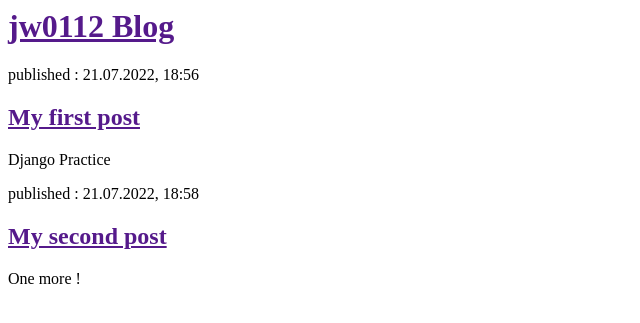
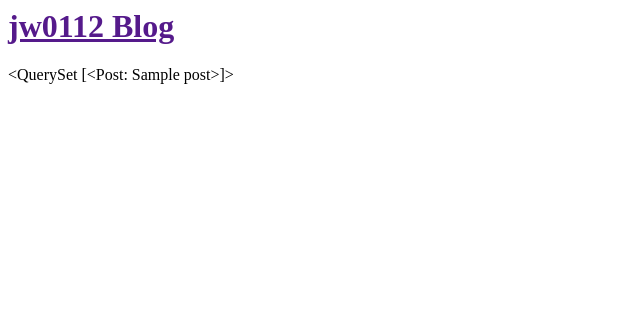
Before and after one commit to jw0112/my-first-blog, a Django app: page / in a window 1280 px wide. Shown: the top 323 px of the page, without its empty margins (0-640 px from the left). Run offline with Django 4.2, Linux system fonts and the light colour scheme; tables that the repository leaves empty hold one stand-in row (values such as "Sample post").

Commit message:
Modified templates to display posts from database.

```diff
--- a/FirstProject/firstproject/blog/templates/blog/post_list.html
+++ b/FirstProject/firstproject/blog/templates/blog/post_list.html
@@ -1,22 +1,13 @@
 <html>
     <head>
-        <title>jw0112 blog</title>    <!-- <title> : 제목 -->
+        <title>jw0112 Blog</title>
     </head>
     <body>
         <div>
             <h1><a href="">jw0112 Blog</a></h1>
         </div>
-
-        <div>
-            <p>published : 21.07.2022, 18:56</p> <!-- <p> : 문단 태그 -->
-            <h2><a href="">My first post</a></h2>
-            <p>Django Practice</p>
-        </div>
-
-        <div>
-            <p>published : 21.07.2022, 18:58</p>
-            <h2><a href="">My second post</a></h2>
-            <p>One more !</p>
-        </div>
+        {% for post in posts %}
+            {{ posts }}
+        {% endfor %}
     </body>
 </html>
--- a/FirstProject/firstproject/blog/views.py
+++ b/FirstProject/firstproject/blog/views.py
@@ -1,6 +1,10 @@
 from django.shortcuts import render
+from django.utils import timezone
+# 현재 directory에 있는 models.py 파일에 정의된 모델을 가져오기
+from .models import Post
 
 # Create your views here.
 
 def post_list(request):
-    return render(request, 'blog/post_list.html', {})
+    posts = Post.objects.filter(published_date__lte=timezone.now()).order_by('published_date')
+    return render(request, 'blog/post_list.html', {'posts':posts})
```
